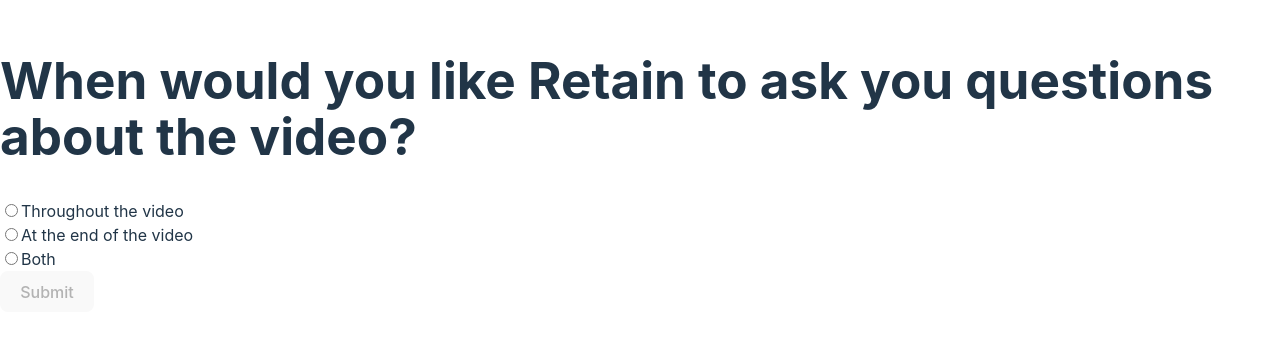
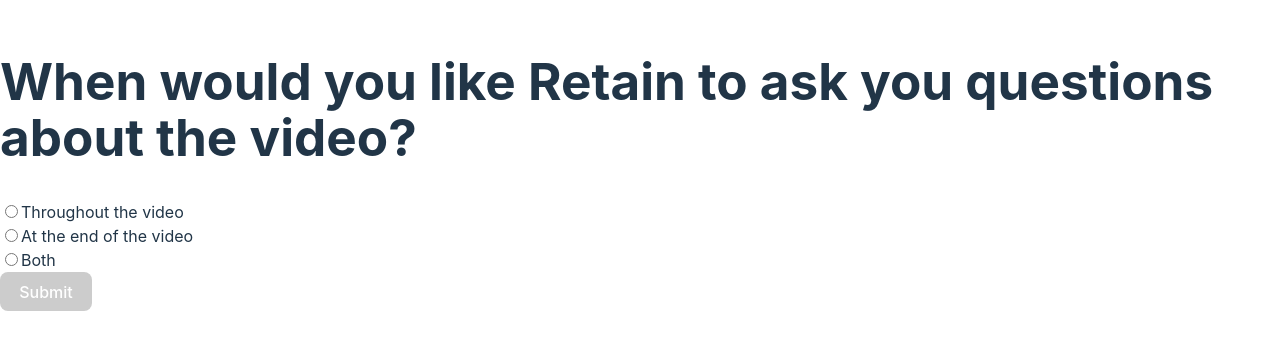
Before and after one commit to pgoel-02/active-recall-extension, a React (Vite) app in the folder react-app/: page / in a window 1280 px wide. Shown: the part 235-584 px from the top of the page. Built offline with nearby package versions, Linux system fonts and the light colour scheme.

Commit message:
Added initial styling to initial prompt

```diff
--- a/react-app/src/components/IntroQuestion.css
+++ b/react-app/src/components/IntroQuestion.css
@@ -0,0 +1,18 @@
+/* Button styling */
+.submit-button {
+  color: white;
+  background-color: #4caf50; /* Green background */
+  border: none;
+  border-radius: 8px;
+  cursor: pointer;
+  transition: background-color 0.3s ease;
+}
+
+.submit-button:hover {
+  background-color: #45a049; /* Slightly darker green on hover */
+}
+
+.submit-button:disabled {
+  background-color: #cccccc; /* Gray when disabled */
+  cursor: not-allowed; /* Change cursor to indicate disabled */
+}
--- a/react-app/src/components/IntroQuestion.jsx
+++ b/react-app/src/components/IntroQuestion.jsx
@@ -38,7 +38,11 @@
         </div>
       ))}
 
-      <button onClick={handleSubmit} disabled={!selectedAnswer}>
+      <button
+        className="submit-button"
+        onClick={handleSubmit}
+        disabled={!selectedAnswer}
+      >
         Submit
       </button>
     </div>
```
